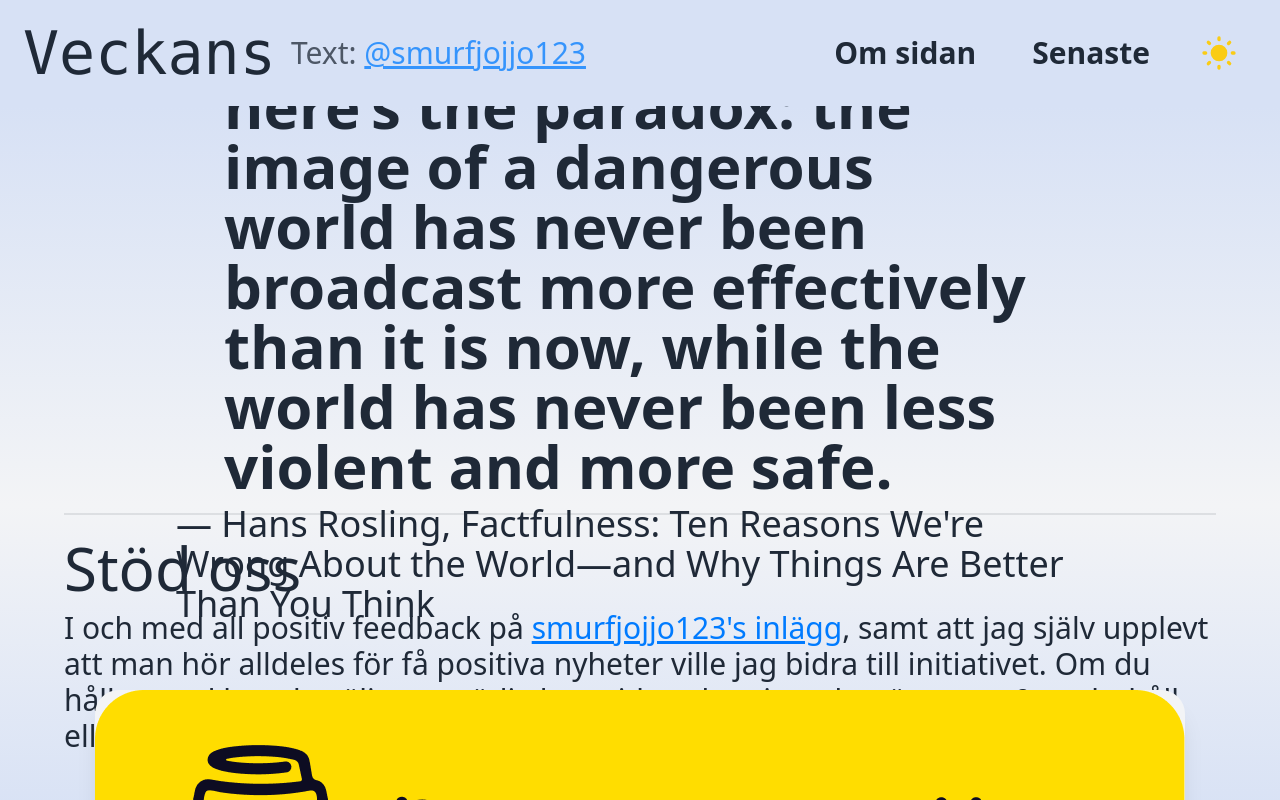
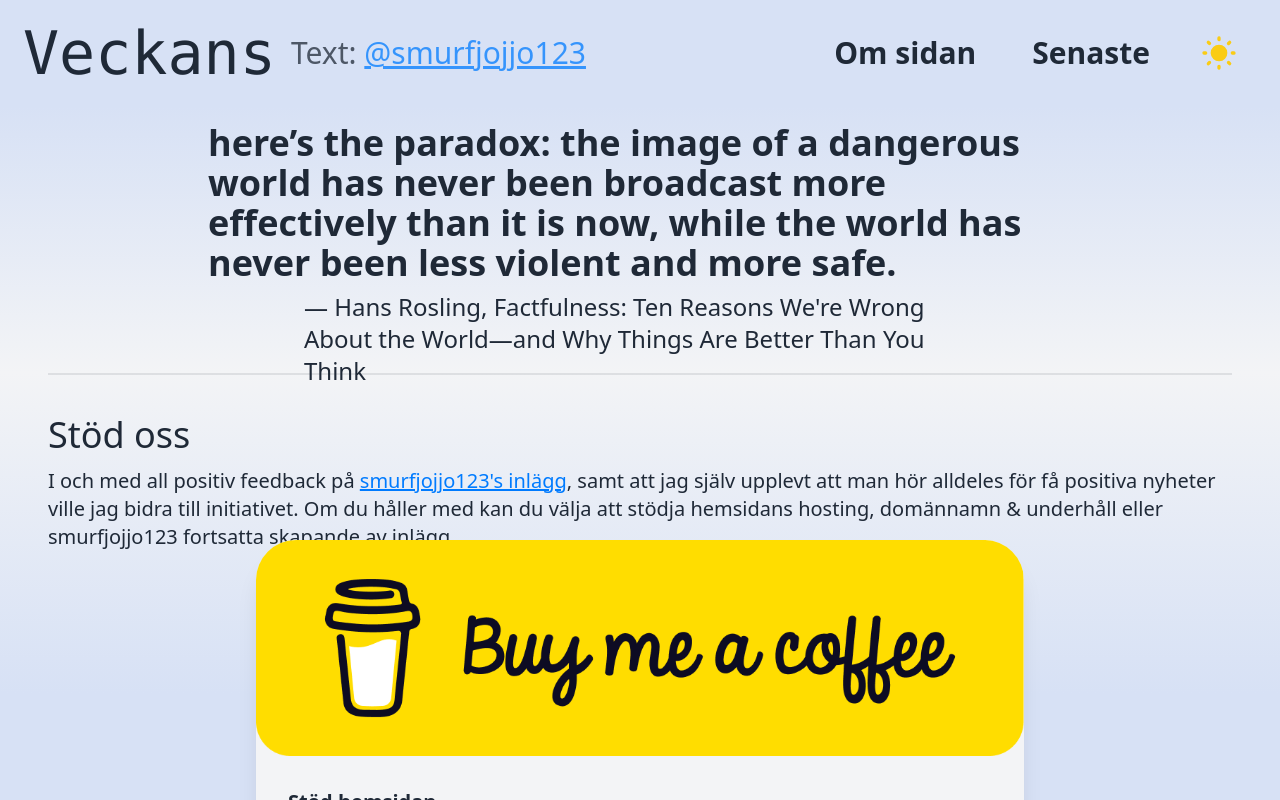
Before and after one commit to tarekfb/veckans, a SvelteKit app: page /about in a window 1280 px wide. Shown: the top 800 px of the page. Built offline with nearby package versions, Linux system fonts and the light colour scheme.

Commit message:
responsive

```diff
--- a/src/routes/about/+page.svelte
+++ b/src/routes/about/+page.svelte
@@ -4,28 +4,28 @@
 
 <div class="h-screen bg-base-200">
 	<section
-		class="flex flex-col items-center justify-center py-10 md:py-24 bg-gradient-to-b base-gradient-colors md:p-16 md:h-3/6"
+		class="flex flex-col items-center justify-center pb-5 pt-2 bg-gradient-to-b base-gradient-colors md:px-12 md:pt-0 md:h-2/6"
 	>
 		<div
-			class="flex justify-between w-full text-3xl font-mono text-center px-5 md:text-8xl"
+			class="flex justify-between w-full text-3xl font-mono text-center px-5 md:px-20 md:text-6xl"
 		>
 			<p>"</p>
 			<p>"</p>
 		</div>
-		<h1 class="text-2xl -mt-2 font-semibold px-10 md:text-6xl md:px-40">
+		<h1 class="text-2xl -mt-2 font-semibold px-10 md:text-4xl md:px-40">
 			here’s the paradox: the image of a dangerous world has never been
 			broadcast more effectively than it is now, while the world has never been
 			less violent and more safe.
 		</h1>
-		<h2 class="mt-2 px-10 md:text-4xl md:px-28">
+		<h2 class="mt-2 px-10 md:text-2xl md:px-64">
 			― Hans Rosling, Factfulness: Ten Reasons We're Wrong About the World—and
 			Why Things Are Better Than You Think
 		</h2>
 	</section>
-	<main class="px-6 md:px-16 bg-gradient-to-t base-gradient-colors md:h-2/5">
+	<main class="px-6 md:px-12 bg-gradient-to-t base-gradient-colors md:h-2/5 flex flex-col">
 		<div class="divider mt-0" />
-		<h1 class="text-3xl mb-3 md:text-6xl">Stöd oss</h1>
-		<p class="mb-5 md:mb-10 md:text-3xl">
+		<h1 class="text-3xl mb-3 md:text-4xl md:mt-6">Stöd oss</h1>
+		<p class="mb-5 md:mb-12 md:text-xl">
 			I och med all positiv feedback på
 			<a
 				href="https://www.reddit.com/r/sweden/?f=flair_name%3A%22Positiva%20Nyheter%22"
@@ -39,8 +39,8 @@
 		<div
 			class="flex justify-evenly space-x-5 pb-5 md:justify-center md:items-center md:h-5/6"
 		>
-			<div class="card bg-base-100 shadow-xl rounded-t-3xl">
-				<figure class="">
+			<div class="card bg-base-100 shadow-xl md:rounded-[40px] md:w-4/6 max-w-3xl ">
+				<figure>
 					<img src={img} alt="Buy me a coffee logo" />
 				</figure>
 				<div class="card-body">
@@ -61,6 +61,7 @@
 		</div>
 	</main>
 </div>
+
 <!-- <div>
 	<div class="card bg-primary-content shadow-xl">
 		<figure>
```
